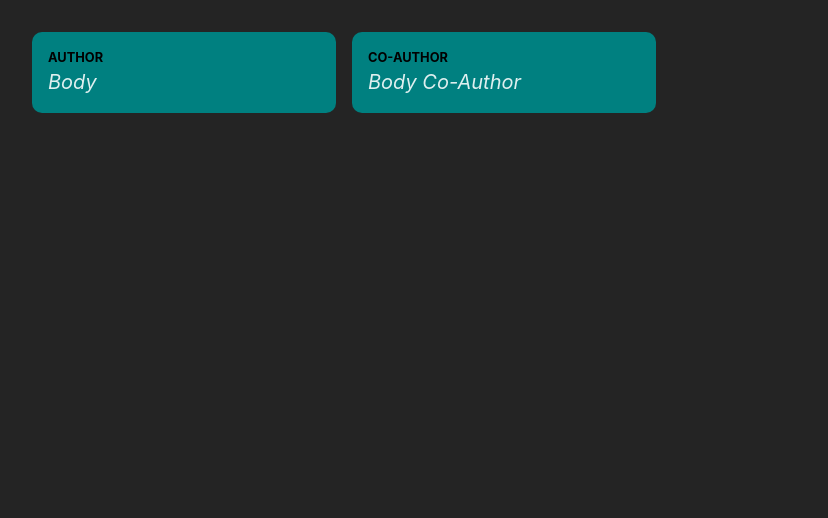
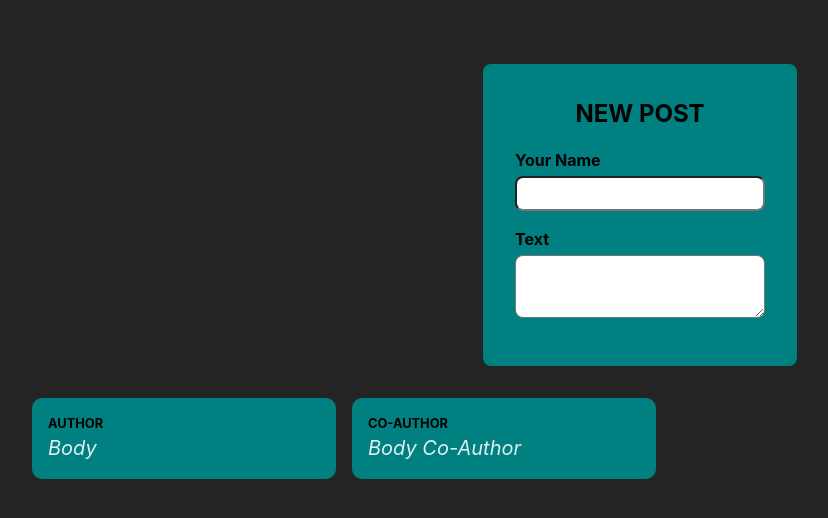
Before and after one commit to foolais/react-tutorial-udemy, a React (Vite) app: page / in a window 1280 px wide. Shown: the top 518 px of the page, without its empty margins (0-828 px from the left). Built offline with nearby package versions, Linux system fonts and the light colour scheme.

Commit message:
adding component new post

```diff
--- /dev/null
+++ b/src/components/NewPost.jsx
@@ -0,0 +1,19 @@
+import styles from "./NewPost.module.css";
+
+function NewPost() {
+  return (
+    <form className={styles.form}>
+      <p className={styles.title}>New Post</p>
+      <p>
+        <label htmlFor="author">Your Name</label>
+        <input type="text" id="author" required />
+      </p>
+      <p>
+        <label htmlFor="body">Text</label>
+        <textarea id="body" required rows={3} />
+      </p>
+    </form>
+  );
+}
+
+export default NewPost;
--- /dev/null
+++ b/src/components/NewPost.module.css
@@ -0,0 +1,41 @@
+.form {
+  background-color: teal;
+  padding: 2rem;
+  width: max-content;
+  margin: 2rem auto;
+  text-align: left;
+  border-radius: 8px;
+  -webkit-border-radius: 8px;
+  -moz-border-radius: 8px;
+  -ms-border-radius: 8px;
+  -o-border-radius: 8px;
+}
+
+.form label {
+  display: block;
+  color: black;
+  margin-bottom: 0.25rem;
+  font-weight: bold;
+}
+
+.form input,
+.form textarea {
+  display: block;
+  margin-bottom: 1rem;
+  padding: 0.5rem;
+  width: 250px;
+  border-radius: 8px;
+  -webkit-border-radius: 8px;
+  -moz-border-radius: 8px;
+  -ms-border-radius: 8px;
+  -o-border-radius: 8px;
+}
+
+.title {
+  text-align: center;
+  margin-bottom: 1rem;
+  color: black;
+  font-weight: bold;
+  text-transform: uppercase;
+  font-size: 1.5rem;
+}
--- a/src/components/PostsList.jsx
+++ b/src/components/PostsList.jsx
@@ -1,12 +1,16 @@
 import Post from "./Post";
+import NewPost from "./NewPost";
 import styles from "./PostsList.module.css";
 
 function PostList() {
   return (
-    <ul className={styles.postList}>
-      <Post author="Author" body="Body" />
-      <Post author="Co-Author" body="Body Co-Author" />
-    </ul>
+    <>
+      <NewPost />
+      <ul className={styles.postList}>
+        <Post author="Author" body="Body" />
+        <Post author="Co-Author" body="Body Co-Author" />
+      </ul>
+    </>
   );
 }
 
```
